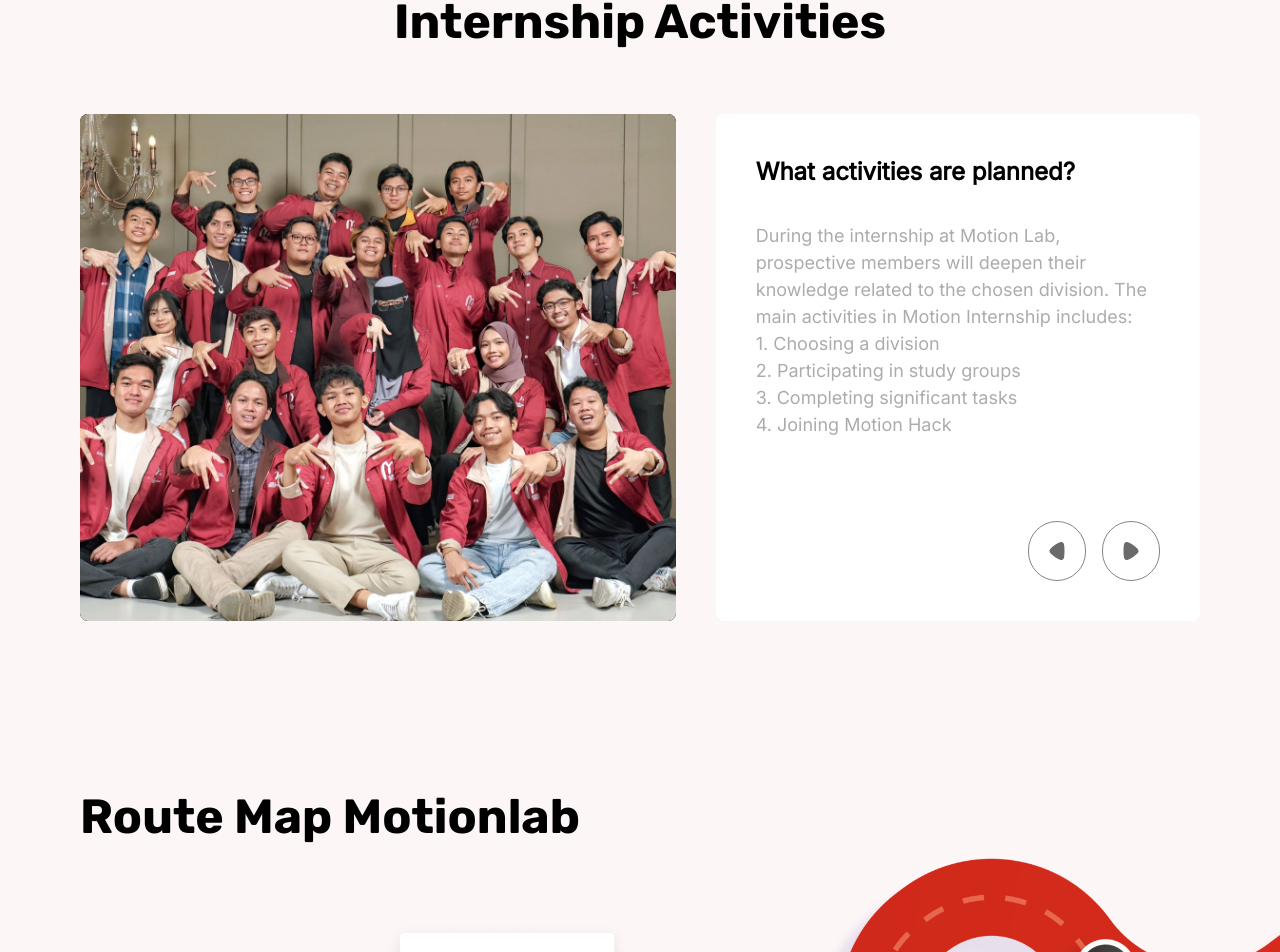
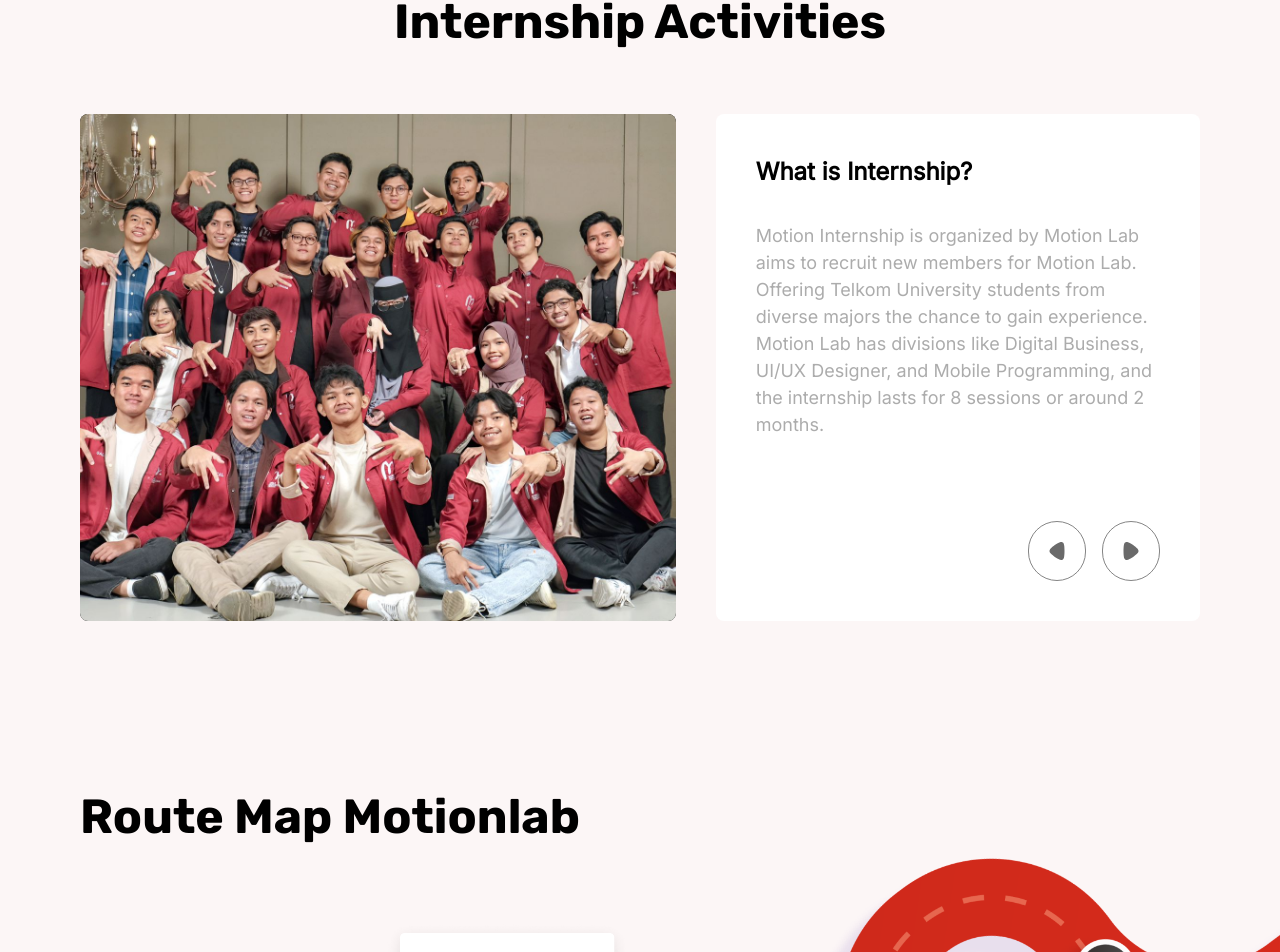
Before and after one commit to MobileInnovationLab/Frontend-Motion, a Next.js app: page /internship in a window 1280 px wide. Shown: the part 857-1809 px from the top of the page. Built offline with nearby package versions, Linux system fonts and the light colour scheme.

Commit message:
fix: copywriting

```diff
--- a/src/features/internship/views/InternshipView.jsx
+++ b/src/features/internship/views/InternshipView.jsx
@@ -12,7 +12,7 @@
   const requirementRef = useRef(null);
   const benefitRef = useRef(null);
   const curriculumRef = useRef(null);
-  const [isSlided, setIsSlided] = useState(false);
+  const [isSlided, setIsSlided] = useState(true);
 
   function handleNavigation(id) {
     switch (id) {
```
